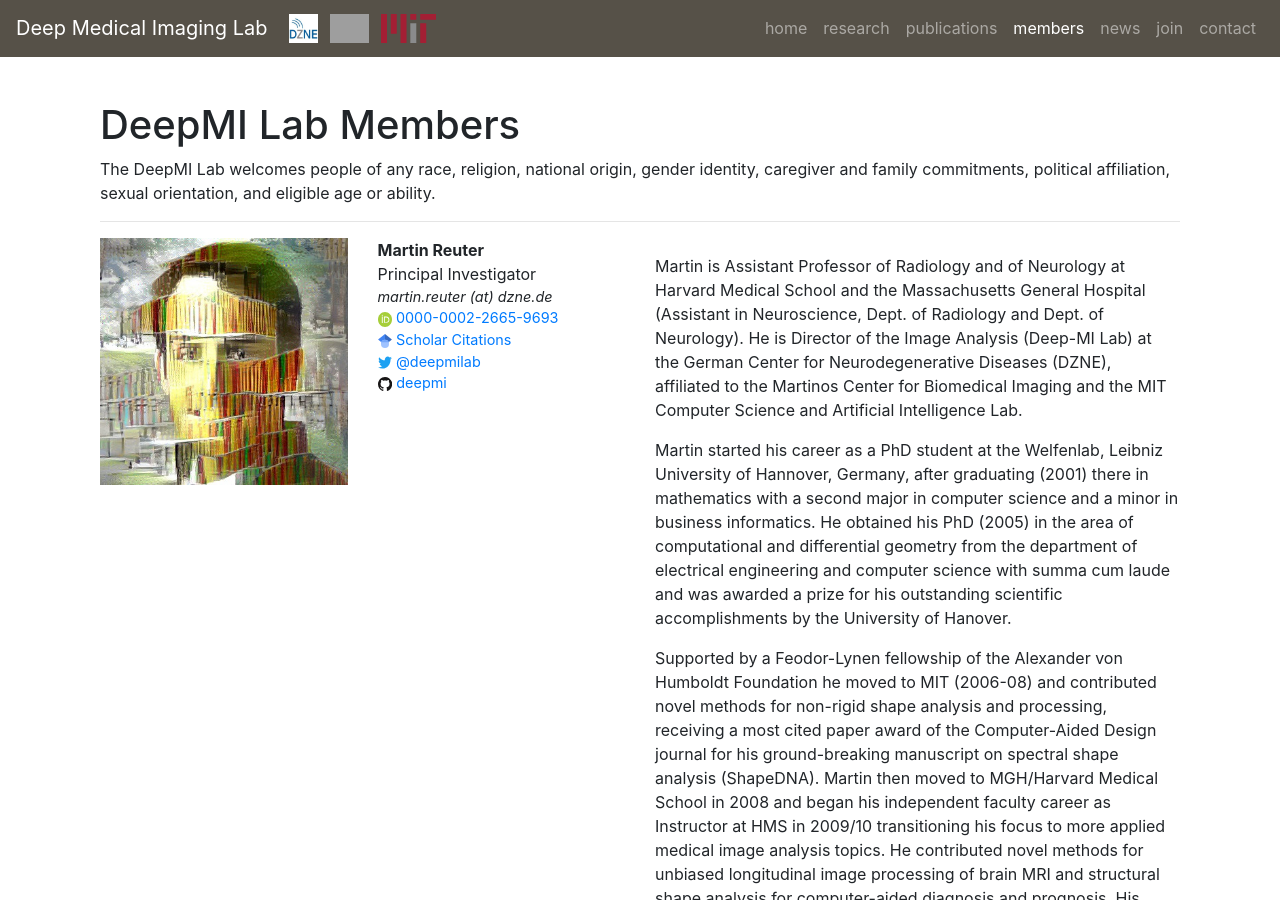
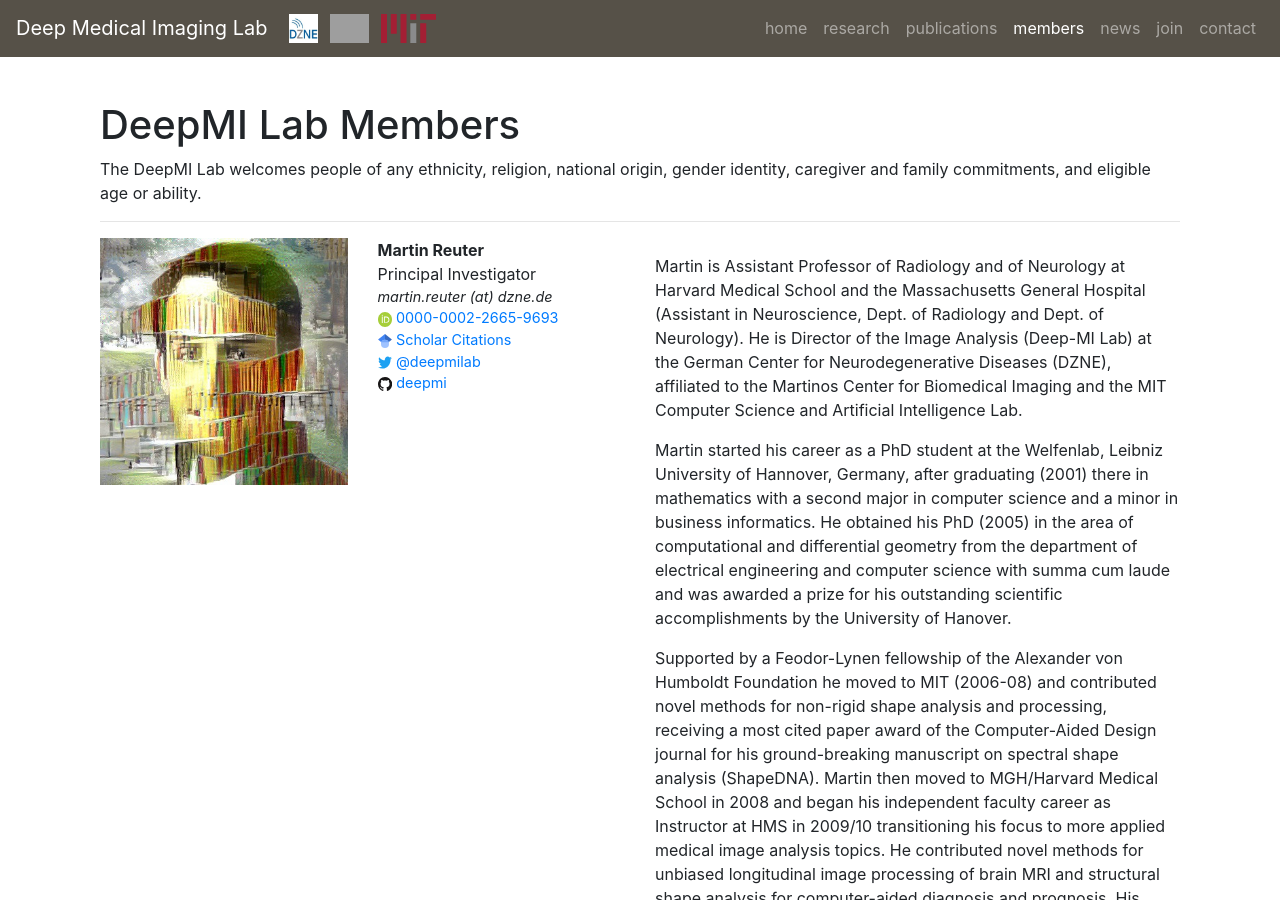
Before and after one commit to Deep-MI/Deep-MI.github.io, a Jekyll site: the page built from members/index.html, in a window 1280 px wide and 900 px high. Built offline with Jekyll 4.4.1, drawn with Linux system fonts in a browser that asks for light colours; nearby versions of some CDN libraries; comment, search, counter and statistics services are not loaded; grey boxes are pictures that could not be loaded.

Commit message:
Update index.html

```diff
--- a/members/index.html
+++ b/members/index.html
@@ -6,7 +6,7 @@
 
 <h1>DeepMI Lab Members</h1>
 
-The DeepMI Lab welcomes people of any race, religion, national origin, gender identity, caregiver and family commitments, political affiliation, sexual orientation, and eligible age or ability.
+The DeepMI Lab welcomes people of any ethnicity, religion, national origin, gender identity, caregiver and family commitments, and eligible age or ability.
 
 {% for person in site.data.members %}
 <hr>
```
